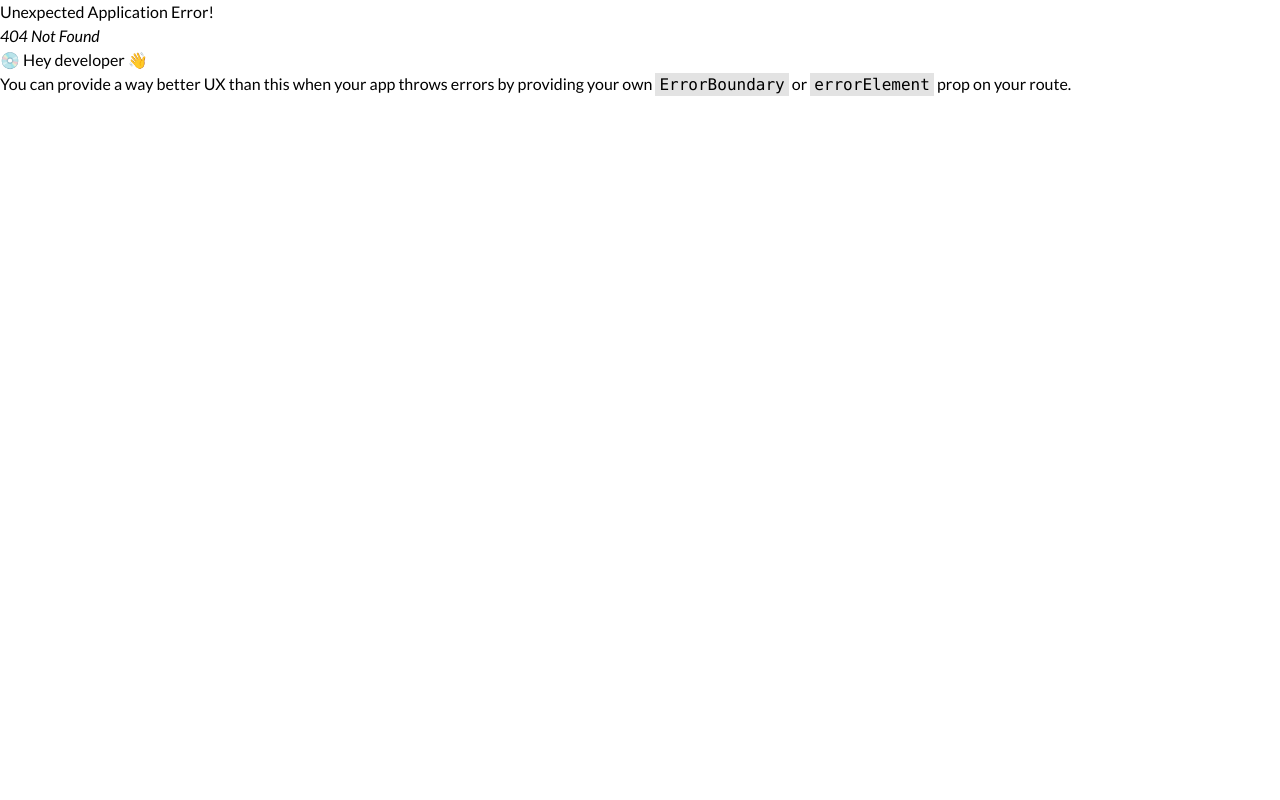
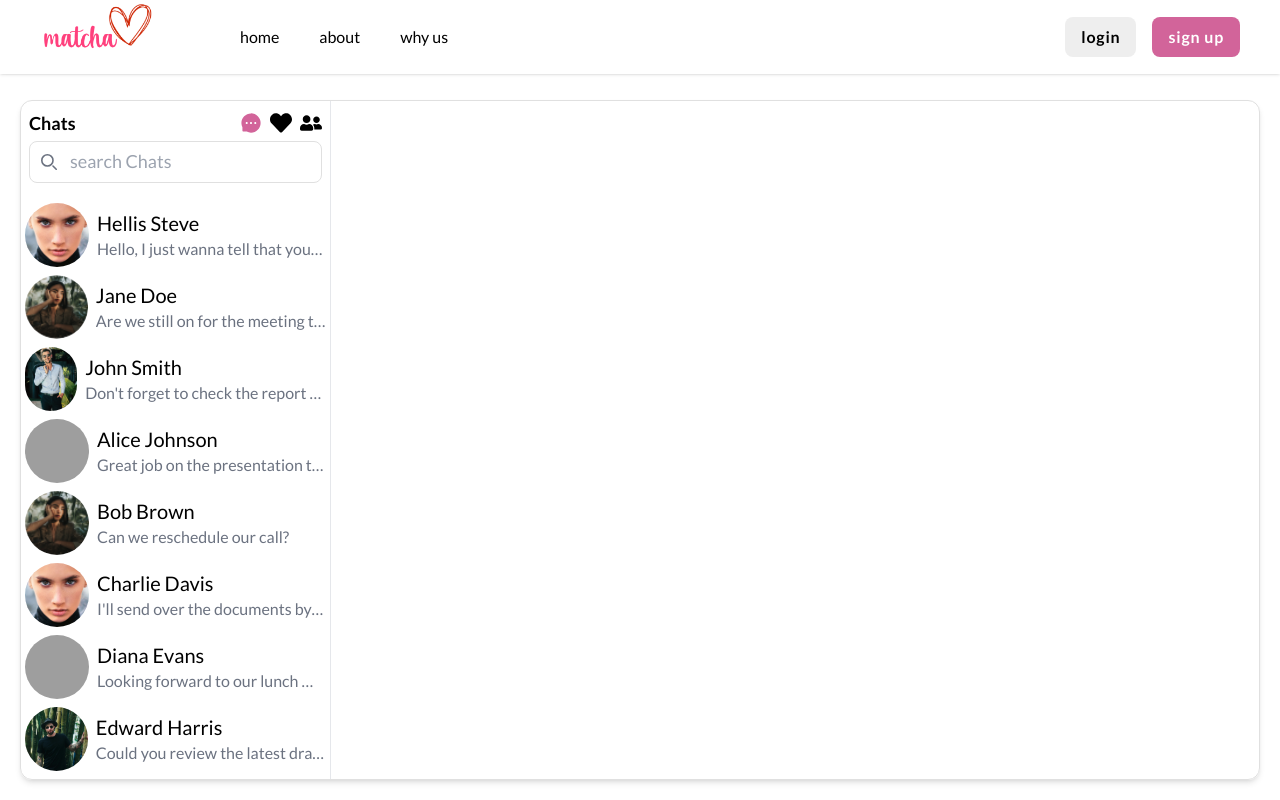
Before and after one commit to Stilram19/matcha, a React (Vite) app: page /chat in a window 1280 px wide. Before the commit this address had no page. Built offline with nearby package versions, Linux system fonts and the light colour scheme; grey boxes are pictures that could not be loaded; the HTML template or start-up script is replaced by a standard one; a web font is replaced by a local one.

Commit message:
chat interface

```diff
--- a/src/components/Navbar.tsx
+++ b/src/components/Navbar.tsx
@@ -5,7 +5,7 @@ export default function Navbar() {
 
 
     return (
-        <nav className="h-[74px] flex items-center justify-between shadow px-10 fixed w-screen z-10 bg-white">
+        <nav className="h-[74px] flex items-center justify-between shadow px-10 fixed top-0 w-screen z-10 bg-white">
             <div className="flex gap-16">
                 <Link to="/"><img src="/matcha_logo.png" width={116} height={74} /></Link>
                 <ul className="flex items-center list-none">
--- /dev/null
+++ b/src/pages/chat/Chat.tsx
@@ -0,0 +1,87 @@
+import { AiFillMessage } from "react-icons/ai";
+import { FaHeart, FaUserFriends } from "react-icons/fa";
+import users from "./data.json"
+
+const   MessageBar = ({user}) => {
+
+    return (
+        <div className="w-full p-1 h-20 flex items-center gap-2  hover:bg-gray-200 cursor-pointer">
+            <img src={user.profile_image} alt="Profile" className="w-16 h-16 rounded-full object-cover" />
+            <div className="flex flex-col overflow-hidden">
+                <h1 className="text-xl truncate">
+                    {user.name}
+                </h1>
+                <p className="text-gray-500 truncate">
+                    {user.last_message}
+                </p>
+            </div>
+        </div>
+    )
+}
+
+const   ChatSidebar = () => {
+    return (
+        <div className="w-full h-full pb-1">
+            <div className="p-2 mb-2">
+                <div className="flex justify-between items-center mb-1">
+                    <h1 className="text-lg font-semibold">Chats</h1>
+                    <div className="flex gap-2">
+                        <AiFillMessage
+                            size={22}
+                            className="fill-pink cursor-pointer"
+                        />
+                        <FaHeart
+                            size={22}
+                            className="cursor-pointer"
+                        />
+                        <FaUserFriends
+                            size={22}
+                            className="cursor-pointer"
+                        />
+                    </div>
+                </div>
+
+                <div className="relative">
+                    <div className="absolute top-0 bottom-0 ps-3 flex items-center">
+                        <svg className="w-4 h-4 text-gray-500 dark:text-gray-400" aria-hidden="true" xmlns="http://www.w3.org/2000/svg" fill="none" viewBox="0 0 20 20">
+                            <path stroke="currentColor" stroke-linecap="round" stroke-linejoin="round" stroke-width="2" d="m19 19-4-4m0-7A7 7 0 1 1 1 8a7 7 0 0 1 14 0Z"/>
+                        </svg>
+                    </div>
+                    <input
+                        type="text"
+                        placeholder="search Chats"
+                        className="w-full outline-none p-2 border border-e0 placeholder:text-lg rounded-lg ps-10" />
+                </div>
+
+            </div>
+
+            <div className="flex flex-col max-h-[calc(100%-100px)] overflow-y-scroll scrollbar">
+
+                {users.map((user, index) => {
+                    return <MessageBar key={index} user={user}/>
+                })}
+
+            </div>
+
+
+        </div>
+    )
+}
+
+const Chat = () => {
+
+    return (
+        <div className="md:pt-[80px] flex justify-around w-screen h-screen">
+            <div className="w-full m-5 border border-e0 rounded-xl shadow-md">
+                <div className="w-1/4 h-full border-r">
+                    <ChatSidebar />
+                </div>
+
+
+            </div>
+        </div>
+    )
+}
+
+
+export  default Chat;
--- /dev/null
+++ b/src/pages/chat/data.json
@@ -0,0 +1,57 @@
+[
+    {
+        "name": "Hellis Steve",
+        "profile_image": "/imgs/test.jpg",
+        "last_message": "Hello, I just wanna tell that your task has been done and you should contact"
+    },
+    {
+        "name": "Jane Doe",
+        "profile_image": "/imgs/Avatar.png",
+        "last_message": "Are we still on for the meeting tomorrow?"
+    },
+    {
+        "name": "John Smith",
+        "profile_image": "/imgs/man_placeholder.jpg",
+        "last_message": "Don't forget to check the report I sent you."
+    },
+    {
+        "name": "Alice Johnson",
+        "profile_image": "/imgs//man_placeholder1.jpg",
+        "last_message": "Great job on the presentation today!"
+    },
+    {
+        "name": "Bob Brown",
+        "profile_image": "/imgs/Avatar.png",
+        "last_message": "Can we reschedule our call?"
+    },
+    {
+        "name": "Charlie Davis",
+        "profile_image": "/imgs/test.jpg",
+        "last_message": "I'll send over the documents by EOD."
+    },
+    {
+        "name": "Diana Evans",
+        "profile_image": "/imgs//man_placeholder2.jpg",
+        "last_message": "Looking forward to our lunch meeting."
+    },
+    {
+        "name": "Edward Harris",
+        "profile_image": "/imgs/man_placeholder3.jpg",
+        "last_message": "Could you review the latest draft?"
+    },
+    {
+        "name": "Fiona Green",
+        "profile_image": "/imgs/Avatar.png",
+        "last_message": "Happy birthday! Hope you have a great day!"
+    },
+    {
+        "name": "George Clark",
+        "profile_image": "/imgs/man_placeholder.jpg",
+        "last_message": "Let's catch up later this week."
+    },
+    {
+        "name": "Hannah Lewis",
+        "profile_image": "/imgs/Avatar.png",
+        "last_message": "The meeting has been moved to 3 PM."
+    }
+]
--- a/src/pages/profile_setup/ProfileSetup.tsx
+++ b/src/pages/profile_setup/ProfileSetup.tsx
@@ -89,9 +89,9 @@ export default function ProfileSetup() {
     }
 
     return (
-        <div className="flex justify-around pt-11">
-            <div className="flex flex-col flex-start gap w-1/2">
-                <h1 className="text-xl mb-9">3/3</h1>
+        <div className="flex justify-around pt-[80px]">
+            <div className="flex flex-col gap w-1/2">
+                <h1 className="text-xl my-9">3/3</h1>
                 <h1 className=" text-4xl mb-1">Upload Some Pictures</h1>
                 <p className="mb-4">
                     Upload at least 5 real photos to your profile to make a stronger and more authentic connection with others
--- a/src/style/index.css
+++ b/src/style/index.css
@@ -40,6 +40,7 @@
 .bg-light-gray {
     background-color: #EEEEEE;
 }
+
 
 .bg-light-gray1 {
     background-color: #E0E0E0;
@@ -97,8 +98,34 @@
     background-color: #b1ffe9;
 }
 
+.max-w-80p {
+    max-width: 80%;
+}
+
 
 .transition-blur {
     -webkit-transition: 1s -webkit-filter ease-in-out;
     -o-transition: 1s -o-filter ease-in-out;
   }
+
+
+
+.scrollbar::-webkit-scrollbar {
+    width: 10px;
+}
+
+/* Track */
+.scrollbar::-webkit-scrollbar-track {
+    background: #f1f1f1;
+}
+
+/* Handle */
+.scrollbar::-webkit-scrollbar-thumb {
+    background: #D2649A;
+    border-radius: 5px;
+}
+
+/* Handle on hover */
+.scrollbar::-webkit-scrollbar-thumb:hover {
+    background: #ca387f;
+}
```
Also changed, not shown: src/router/index.tsx (+11 -3 lines), public/imgs/Avatar.png (added), public/imgs/test.jpg (added).
